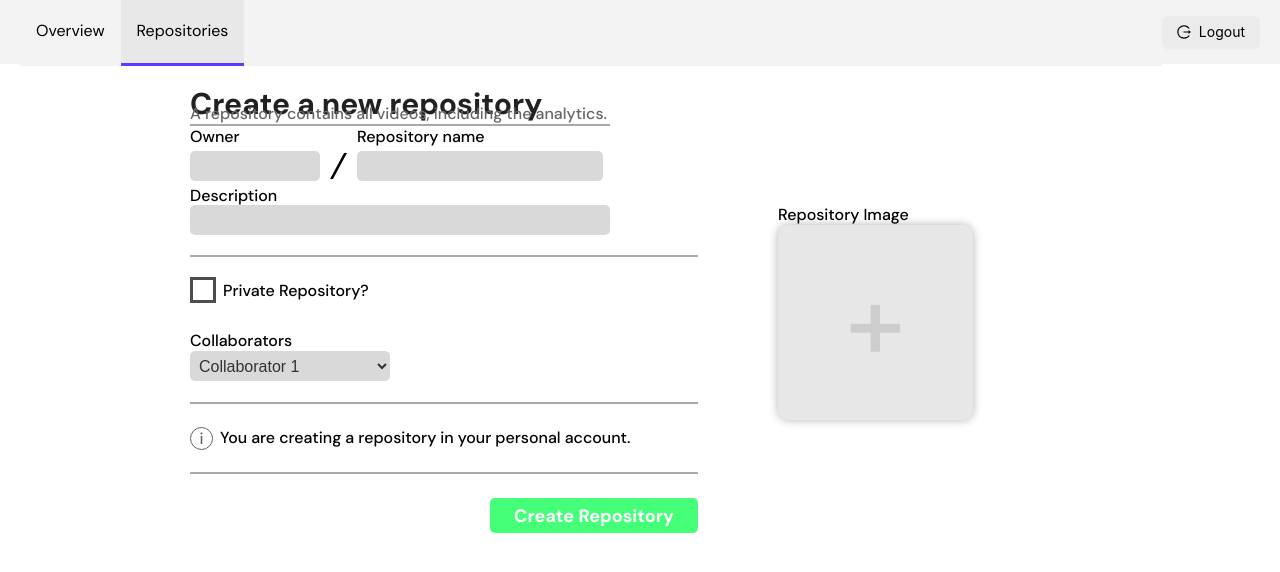
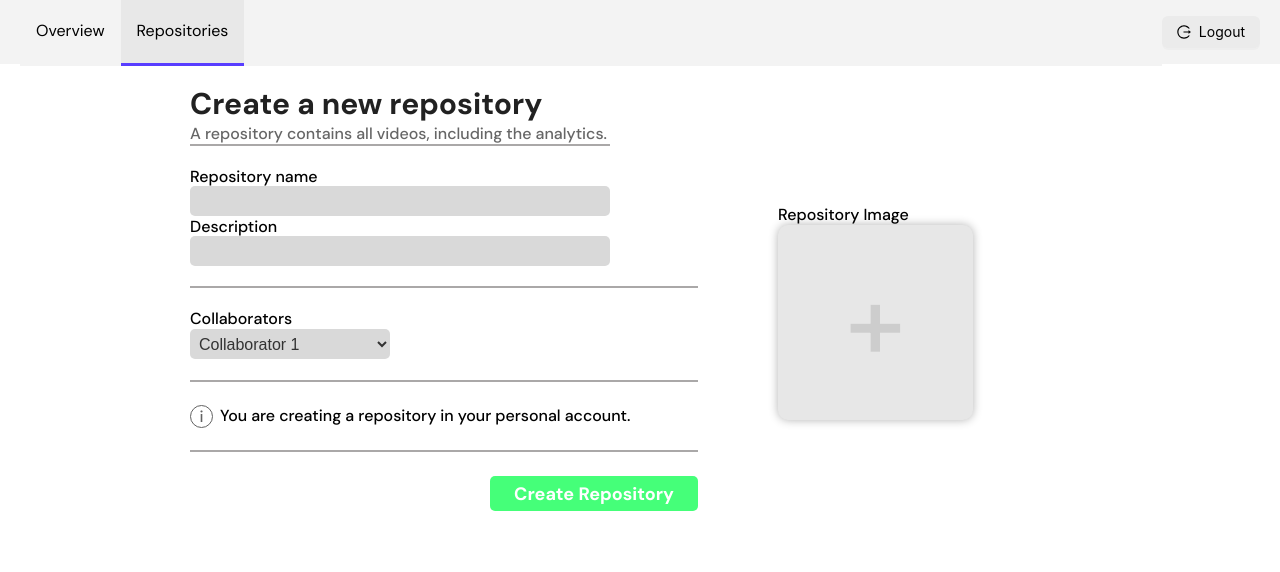
Before and after one commit to CauBitten/SaraVideo, a React (Vite) app in the folder frontend/: page /criar-repo in a window 1280 px wide. Shown: the top 572 px of the page. Built offline with nearby package versions, Linux system fonts and the light colour scheme.

Commit message:
fix: correções em RepoForm

```diff
--- a/frontend/src/components/repository/RepoForm.jsx
+++ b/frontend/src/components/repository/RepoForm.jsx
@@ -31,17 +31,6 @@ function RepoForm({ route }) {
       <div id="repository-form">
         <h1>Create a new repository</h1>
         <h4>A repository contains all videos, including the analytics.</h4>
-        <div id="owner-name">
-          <div className="form-box">
-            <label>Owner</label>
-            <input
-              className="form-input repo-form-input"
-              type="text"
-              /* value={usuario} readOnly  favor editar*/
-              style={{ width: "130px" }}
-            />
-          </div>
-          <span id="barra">/</span>
         <div className="form-box">
           <label>Repository name</label>
           <input
@@ -49,9 +38,8 @@ function RepoForm({ route }) {
             type="text"
             value={nome}
             onChange={(e) => setNome(e.target.value)}
-              style={{ width: "246px" }}
+            style={{ width: "420px" }}
           />
-          </div>
         </div>
         <div id="form-description" className="form-box">
           <label>Description</label>
@@ -62,10 +50,6 @@ function RepoForm({ route }) {
             onChange={(e) => setDescricao(e.target.value)}
             style={{ width: "420px" }}
           />
-        </div>
-        <div className="form-checkbox">
-          <input type="checkbox" />
-          <label>Private Repository?</label>
         </div>
 
         <div className="form-dropdown">
--- a/frontend/src/styles/Form.css
+++ b/frontend/src/styles/Form.css
@@ -74,6 +74,11 @@ html {
   margin-right: 80px;
 }
 
+#repository-form h4 {
+  margin-top: 20px;
+  margin-bottom: 20px;
+}
+
 #repository-image {
   height: 13.5625rem;
   width: 12.4375rem;
@@ -144,10 +149,6 @@ html {
   margin-bottom: 15px;
 }
 
-#owner-name {
-  display: flex;
-}
-
 #barra {
   margin-top: 20px;
   font-size: 30px;
@@ -159,46 +160,6 @@ html {
 #form-description {
   border-bottom: 2px solid #aaa8a8;
   padding-bottom: 20px;
-}
-
-.form-checkbox {
-  display: flex;
-  align-items: center;
-  margin-top: 20px;
-  margin-bottom: 27px;
-}
-
-.form-checkbox input[type="checkbox"] {
-  appearance: none;
-  -webkit-appearance: none;
-  -moz-appearance: none;
-
-  width: 26px;
-  height: 26px;
-  border: 3px solid #4d4d4d;
-  background-color: white;
-  cursor: pointer;
-  position: relative;
-}
-
-.form-checkbox input[type="checkbox"]:checked {
-  background-color: #4d4d4d;
-  border-color: #4d4d4d;
-}
-
-.form-checkbox input[type="checkbox"]:checked::before {
-  content: "\2713";
-  color: white;
-  font-size: 16px;
-  position: absolute;
-  top: 50%;
-  left: 50%;
-  transform: translate(-50%, -50%);
-}
-
-.form-checkbox label {
-  margin-left: 7px;
-  font-size: 1rem;
 }
 
 .form-dropdown {
```
Lines whose indentation alone changed are shown as unchanged.
